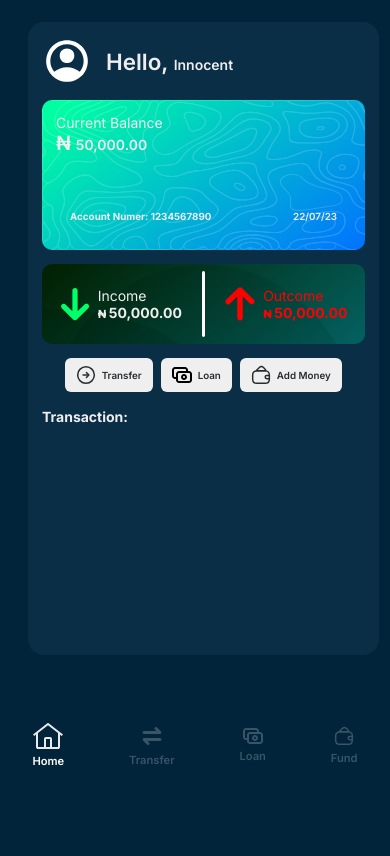
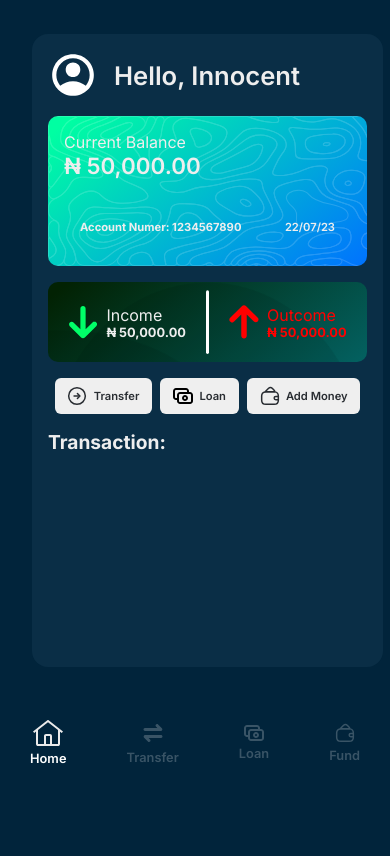
Before and after one commit to Andarson-Brel/turaApp, a plain HTML site: page account.html in a window 390 px wide. Shown: the part 62-918 px from the top of the page. Drawn offline with Linux system fonts and the light colour scheme.

Commit message:
modified sizing

```diff
--- a/dashboard.css
+++ b/dashboard.css
@@ -712,9 +712,6 @@ svg {
 }
 
 @media screen and (max-width: 550px) {
-  * {
-    font-size: 14px;
-  }
   .transaction-value,
   .tab-btn,
   .message,
```
